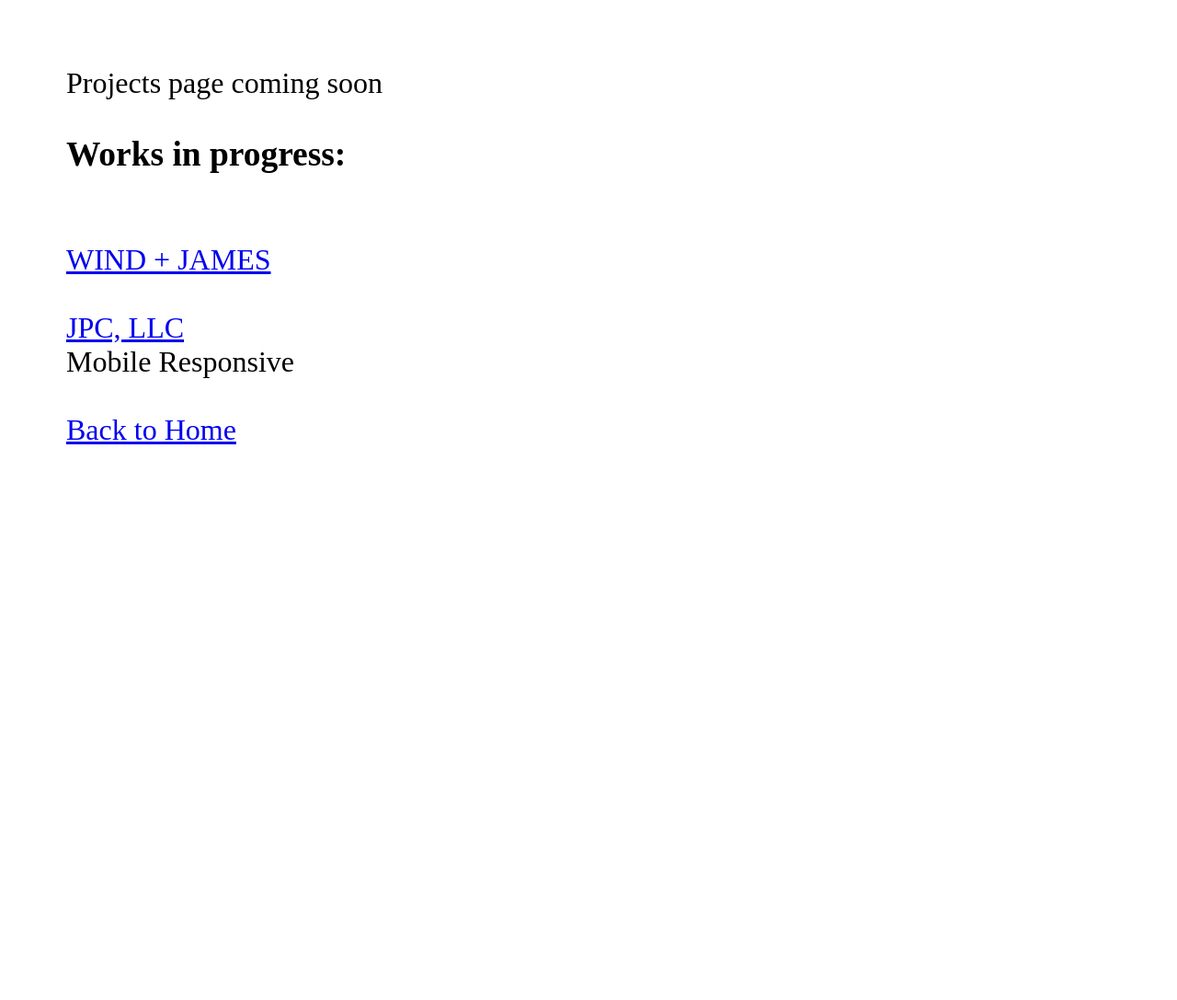
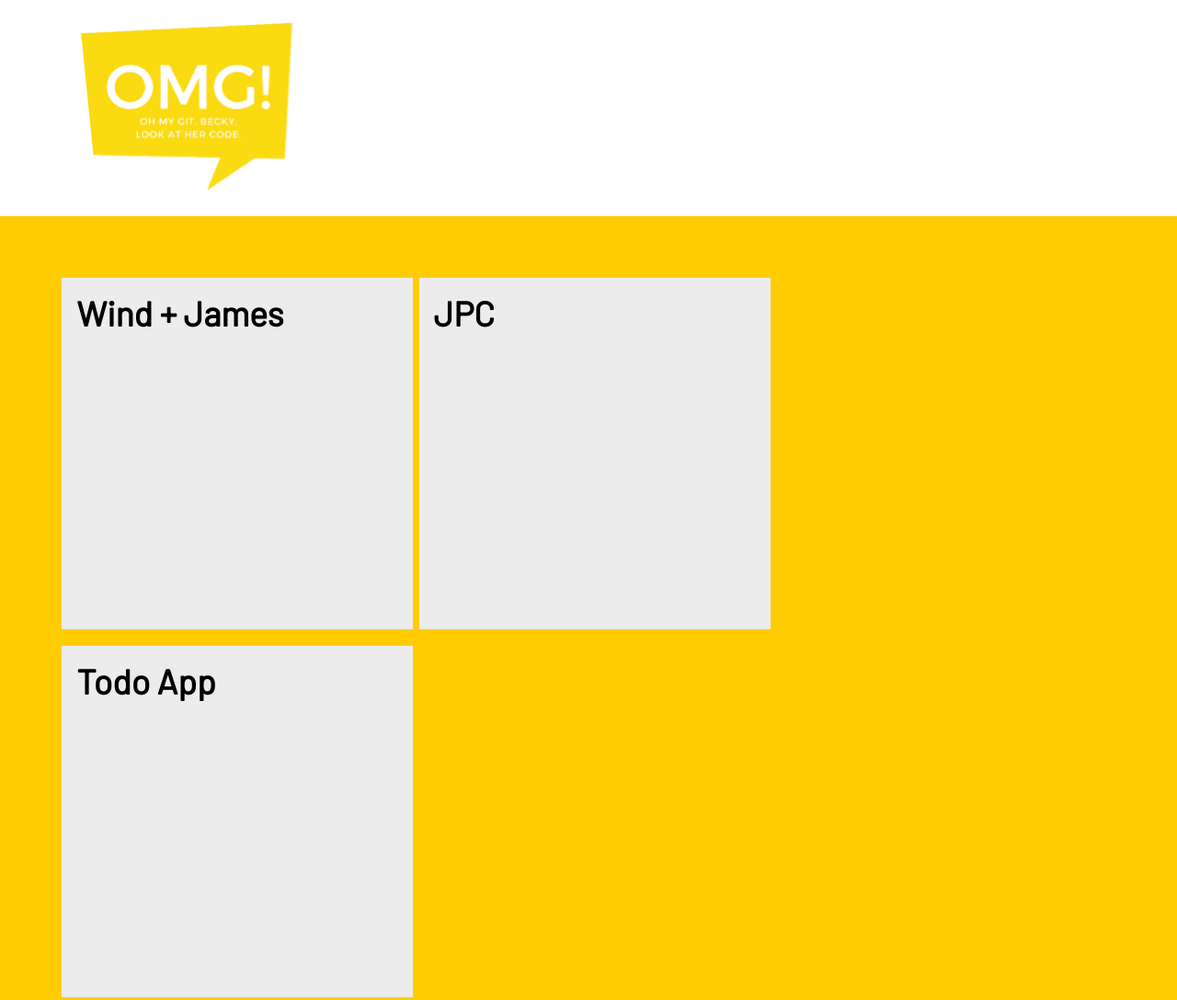
Before and after one commit to madihara/madison-portfolio, a Gatsby site: page /projects in a window 1280 px wide. Shown: the whole page at 92% size. Before the commit the page ends 944 px from the top, so only its background shows below. Built offline with nearby package versions, Linux system fonts and the light colour scheme; Gatsby itself is replaced by a stand-in of ours.

Commit message:
starting on project cards

```diff
--- /dev/null
+++ b/src/components/Project Card/ProjectCard.jsx
@@ -0,0 +1,17 @@
+import React from 'react'
+
+import styles from './projectcard.module.css'
+
+const ProjectCard = (props) => {
+  return (
+    <div className={styles.containers}>
+      <div className={styles.card} style={{ backgroundImage: `url(${props.image})` }}>
+        <h3>{props.name}</h3>
+        <span>{props.details}</span>
+      </div>
+
+    </div>
+  )
+}
+
+export default ProjectCard
--- /dev/null
+++ b/src/components/Project Card/projectcard.module.css
@@ -0,0 +1,19 @@
+@import '../../styles.css';
+
+
+
+.card{
+  padding: 1rem;
+  background-color: #ececec;
+  min-width: 350px;
+  min-height: 350px;
+  flex: 1 0 auto;
+  margin: .2rem;
+
+}
+
+.card:hover{
+  background-color: black;
+  color: white;
+  text-align: center;
+}
--- /dev/null
+++ b/src/components/contact/contact.module.css
@@ -0,0 +1,10 @@
+@import "../../styles.css";
+
+.container{
+  background:white;
+  height: 100vh;
+  padding: 4rem;
+  font-size: 2rem;
+  min-height: 100vh;
+  background-color: var(--mainColor);
+}
--- a/src/components/hero/hero.module.css
+++ b/src/components/hero/hero.module.css
@@ -17,7 +17,7 @@
 }
 .subTitle {
   color: white;
-  text-align: right;
+  text-align: justify;
   margin-left: 15rem;
   margin-right: 2rem;
   font-weight: normal;
--- /dev/null
+++ b/src/components/projects/Projects.jsx
@@ -0,0 +1,19 @@
+import React from 'react'
+import ProjectCard from '../Project Card/ProjectCard'
+
+
+import styles from './projects.module.css'
+
+const Projects = () => {
+  return (
+    <>
+      <div className={styles.container}>
+        <ProjectCard name="Wind + James" image='' />
+        <ProjectCard name="JPC" image='' />
+        <ProjectCard name="Todo App" image='' />
+      </div>
+    </>
+  )
+}
+
+export default Projects
--- /dev/null
+++ b/src/components/projects/projects.module.css
@@ -0,0 +1,20 @@
+@import '../../styles.css';
+
+.container{
+  background:white;
+  height: 100vh;
+  padding: 4rem;
+  font-size: 2rem;
+  background-color: var(--mainColor);
+  display: flex;
+  flex-flow: row wrap;
+}
+
+a{
+  text-decoration: none;
+  color: white;
+}
+
+a:hover{
+  color: red;
+}
--- a/src/pages/index.js
+++ b/src/pages/index.js
@@ -1,5 +1,4 @@
 import React from "react"
-import Helmet from 'react-helmet'
 
 import Layout from "../components/layout"
 import SEO from "../components/seo"
--- a/src/pages/projects.js
+++ b/src/pages/projects.js
@@ -1,16 +1,16 @@
 import React from 'react'
+import NavBar from '../components/navbar/navbar'
+import Projects from '../components/projects/Projects'
 
-import styles from './styles/projects.module.css'
 
-const Projects = () => {
+const ProjectsPage = () => {
   return (
-    <div className={styles.container}>Projects page coming soon <br></br>
-      <h3>Works in progress:</h3><br></br>
-      <a href="http://testingwj.netlify.com">WIND + JAMES</a><br></br>
-      <br></br>
-      <a href="http://jpc-custom-sewing.netlify.com">JPC, LLC</a><br></br> Mobile Responsive<br></br><br></br>
-      <a href="/">Back to Home</a></div>
+    <>
+      <NavBar />
+      <Projects />
+
+    </>
   )
 }
 
-export default Projects
+export default ProjectsPage
--- a/src/styles.css
+++ b/src/styles.css
@@ -1,5 +1,9 @@
 @import url("https://fonts.googleapis.com/css?family=Barlow&display=swap");
 
+
+:root{
+  --mainColor: #FFCC01;
+}
 * {
   padding: 0;
   margin: 0;
```
Also changed, not shown: src/components/contact/Contact.jsx (added, +14 -0 lines), src/pages/contact.js (+9 -7 lines).
